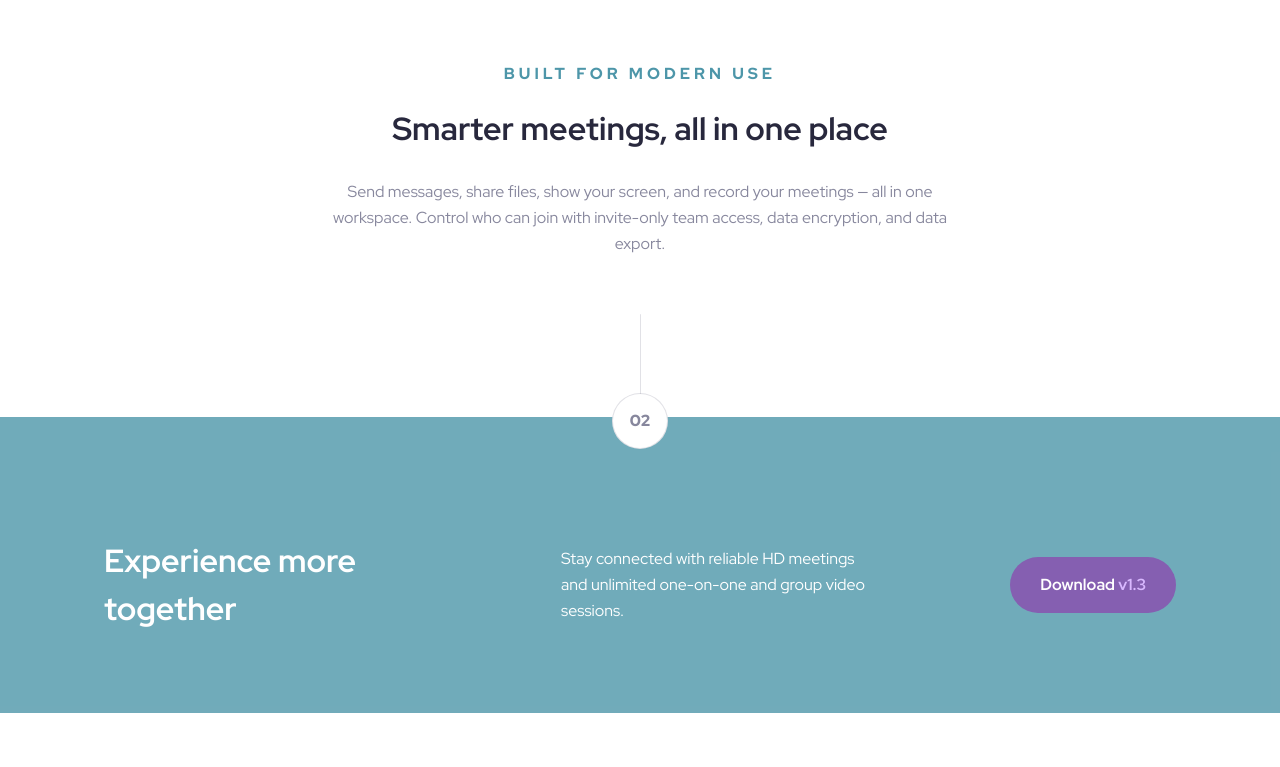
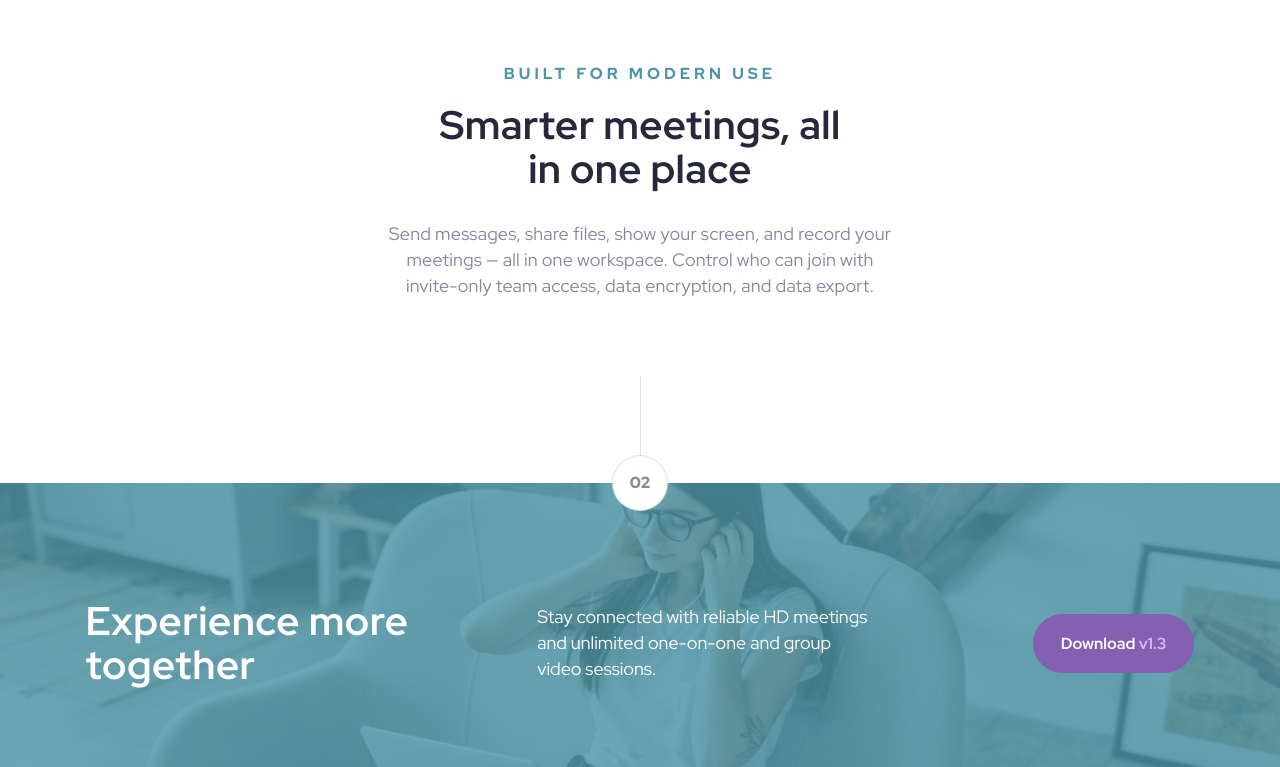
Before and after one commit to gmagnenat/meet-landing-page, a website: page src/index.html in a window 1280 px wide. Shown: the part 1073-1840 px from the top of the page. Before the commit the page ends 1786 px from the top, so only its background shows below. Drawn offline with nearby package versions, Linux system fonts and the light colour scheme; files that its build step writes are made by us from their sources.

Commit message:
Refactor images tags - add styles

```diff
--- a/src/index.html
+++ b/src/index.html
@@ -96,28 +96,28 @@
             <img
               class="content__image"
               src="./assets/desktop/image-woman-in-videocall.jpg"
-              alt=""
+              alt="woman in a video call"
             />
           </li>
           <li class="content__image-wrapper">
             <img
               class="content__image"
               src="./assets/desktop/image-women-videochatting.jpg"
-              alt=""
+              alt="women video chatting"
             />
           </li>
           <li class="content__image-wrapper">
             <img
               class="content__image"
               src="./assets/desktop/image-men-in-meeting.jpg"
-              alt=""
+              alt="men in a meeting"
             />
           </li>
           <li class="content__image-wrapper">
             <img
               class="content__image"
               src="./assets/desktop/image-man-texting.jpg"
-              alt=""
+              alt="men texting"
             />
           </li>
         </ul>
@@ -134,17 +134,32 @@
         </div>
       </section>
 
-      <section class="cta section">
+      <footer class="footer section">
         <div class="section__number">02</div>
-        <div class="cta__container">
-          <h2 class="cta__heading">Experience more together</h2>
-          <p class="cta__description">
+        <div class="footer__container">
+          <h2 class="footer__heading">Experience more together</h2>
+          <p class="footer__description">
             Stay connected with reliable HD meetings and unlimited one-on-one
             and group video sessions.
           </p>
+          <picture class="footer__image">
+            <source
+              srcset="./assets/desktop/image-footer.jpg"
+              media="(min-width: 62em)"
+            />
+            <source
+              srcset="./assets/tablet/image-footer.jpg"
+              media="(min-width: 48em)"
+            />
+            <img
+              class="footer__image"
+              src="./assets/mobile/image-footer.jpg"
+              alt=""
+            />
+          </picture>
           <a class="btn btn-secondary" href="">Download <span>v1.3</span></a>
         </div>
-      </section>
+      </footer>
     </main>
   </body>
 </html>
--- a/src/scss/_mixins.scss
+++ b/src/scss/_mixins.scss
@@ -20,6 +20,11 @@
 
 @mixin button-primary {
   @include button-base;
+
+  @media screen and (min-width: 48em) {
+    padding: 1.1rem 2.6rem;
+  }
+
   background-color: $clr-primary-400;
 
   &:hover {
@@ -29,6 +34,9 @@
 
 @mixin button-secondary {
   @include button-base;
+
+  padding: 1.1rem 1.75rem;
+
   background-color: $clr-secondary-400;
 
   &:hover {
@@ -54,11 +62,11 @@
     margin-inline: auto;
     border-radius: $rounded-full;
     position: relative;
-    top: -1.5rem;
+    transform: translateY(-50%);
     background-color: $clr-white;
     font-weight: $fw-900;
     color: $clr-neutral-400;
-    margin-bottom: 4rem;
+    margin-bottom: 2rem;
 
     &::before {
       content: "";
--- a/src/scss/main.scss
+++ b/src/scss/main.scss
@@ -8,7 +8,7 @@
  ******************************************/
 body {
   font-family: "Red Hat Display", sans-serif;
-  line-height: 1.5;
+  line-height: 1.44;
   -webkit-font-smoothing: antialiased;
   color: $clr-neutral-400;
 }
@@ -24,9 +24,8 @@ h6 {
 }
 
 #main {
-  max-width: 100rem;
+  max-width: 110rem;
   margin: 0 auto;
-  // padding: 0 1.5rem;
 }
 
 .container {
@@ -56,14 +55,14 @@ h6 {
   &__wrapper {
     display: grid;
     place-items: center;
-    // max-width: 94rem;
-    margin-top: 3.4rem;
+    margin-top: 3.8rem;
     overflow: hidden;
 
     @media screen and (min-width: 62em) {
-      grid-template-columns: 1fr 1fr 1fr;
+      grid-template-columns: repeat(3, 1fr);
       gap: 2rem;
       padding-bottom: 3.5rem;
+      align-items: start;
     }
   }
 
@@ -72,7 +71,7 @@ h6 {
     margin-left: -2rem;
 
     @media screen and (min-width: 62em) {
-      max-width: 80%;
+      max-width: 100%;
       margin-left: 0;
     }
   }
@@ -80,7 +79,7 @@ h6 {
   &__illustration:nth-of-type(1) {
     @media screen and (min-width: 62em) {
       max-width: calc(100% + 12rem);
-      margin-left: -6rem;
+      margin-left: -5.5rem;
     }
   }
 
@@ -93,7 +92,7 @@ h6 {
       display: flex;
       justify-content: end;
       max-width: calc(100% + 12rem);
-      margin-right: -6rem;
+      margin-right: -5.5rem;
     }
   }
 
@@ -101,7 +100,7 @@ h6 {
     font-size: clamp(2.5rem, calc(2.5rem + ((1vw - 0.2rem) * 2.7273)), 4rem);
     font-weight: $fw-900;
     color: $clr-secondary-800;
-    line-height: 1.2;
+    line-height: 1;
     max-width: 10ch;
   }
 
@@ -112,26 +111,30 @@ h6 {
     text-align: center;
     margin-top: 3rem;
     padding-inline: 1.5rem;
-    min-width: 29rem;
+
     font-size: clamp(1rem, calc(1rem + ((1vw - 0.2rem) * 0.2273)), 1.125rem);
 
     @media screen and (min-width: 62em) {
+      min-width: 34rem;
       padding-inline: 0;
     }
   }
 
   &__description {
-    max-width: 30ch;
+    margin-top: 0.6rem;
+    // max-width: 30ch;
     margin-inline: auto;
     color: $clr-neutral-400;
+    letter-spacing: 0.015em;
 
     @media screen and (min-width: 48em) {
-      max-width: 40ch;
+      max-width: 45ch;
     }
   }
 
   &__links {
     @include flex-center;
+    margin-top: 0.5rem;
     gap: 1rem;
 
     @media screen and (min-width: 48em) {
@@ -154,14 +157,14 @@ h6 {
 .content {
   @include section-number;
   text-align: center;
-  padding-block: 10rem;
+  padding: 11rem 0 11.5rem;
   padding-inline: 1.5rem;
 
   &__images {
     display: grid;
     grid-template-columns: repeat(2, 1fr);
     gap: 1.875rem;
-    max-width: 70rem;
+    max-width: 69.375rem;
     margin-inline: auto;
 
     @media screen and (min-width: 48em) {
@@ -179,40 +182,56 @@ h6 {
     margin-top: 4rem;
 
     @media screen and (min-width: 48em) {
+      margin-top: 5.2rem;
       max-width: 70%;
       margin-inline: auto;
     }
   }
 
   &__heading {
-    font-size: $fs-650;
-    line-height: 2.25rem;
+    font-size: clamp(2rem, calc(2rem + ((1vw - 0.2rem) * 0.9091)), 2.5rem);
+    line-height: 1.1;
     color: $clr-secondary-800;
     margin-top: 1.5rem;
+
+    @media screen and (min-width: 30em) {
+      max-width: 15ch;
+      margin-inline: auto;
+      margin-top: 1rem;
+      letter-spacing: 0.01em;
+    }
   }
 
   &__description {
-    font-size: $fs-400;
+    font-size: clamp(1rem, calc(1rem + ((1vw - 0.2rem) * 0.2273)), 1.125rem);
     max-width: 60ch;
     margin-inline: auto;
     line-height: 1.625rem;
     color: $clr-neutral-400;
-    margin-top: 2rem;
+    margin-top: 1.88rem;
+
+    @media screen and (min-width: 48em) {
+      max-width: 43ch;
+      letter-spacing: 0.01em;
+    }
   }
 }
 
 /******************************************
- * =CTA Section Styles
+ * =Footer Styles
  ******************************************/
-.cta {
+.footer {
   @include section-number;
   text-align: center;
   padding-bottom: 5rem;
+  max-width: 100rem;
+  margin-inline: auto;
 
   position: relative;
   z-index: 1;
   color: $clr-white;
 
+  // overlay
   &::after {
     content: "";
     position: absolute;
@@ -226,19 +245,22 @@ h6 {
 
   &__container {
     @include flex-center;
+    margin-top: 3.8rem;
     gap: 1.5rem;
 
     @media screen and (min-width: 61em) {
       flex-direction: row;
       align-items: center;
-      max-width: 70rem;
+      max-width: 72.3rem;
       margin-inline: auto;
       padding-inline: 1.5rem;
     }
   }
 
   &__heading {
-    font-size: 2rem;
+    font-size: clamp(2rem, calc(2rem + ((1vw - 0.2rem) * 0.9091)), 2.5rem);
+    line-height: 1.1;
+    letter-spacing: 0.013em;
     color: $clr-white;
     max-width: 15ch;
 
@@ -249,15 +271,26 @@ h6 {
   }
 
   &__description {
-    font-size: $fs-400;
+    font-size: clamp(1rem, calc(1rem + ((1vw - 0.2rem) * 0.2273)), 1.125rem);
     max-width: 25ch;
     margin-inline: auto;
     line-height: 1.625rem;
 
     @media screen and (min-width: 61em) {
+      margin-left: 1.3rem;
       text-align: left;
-      max-width: 30ch;
+      max-width: 28ch;
     }
+  }
+
+  &__image {
+    position: absolute;
+    top: 0;
+    left: 0;
+    width: 100%;
+    height: 100%;
+    object-fit: cover;
+    z-index: -1;
   }
 }
 
```
